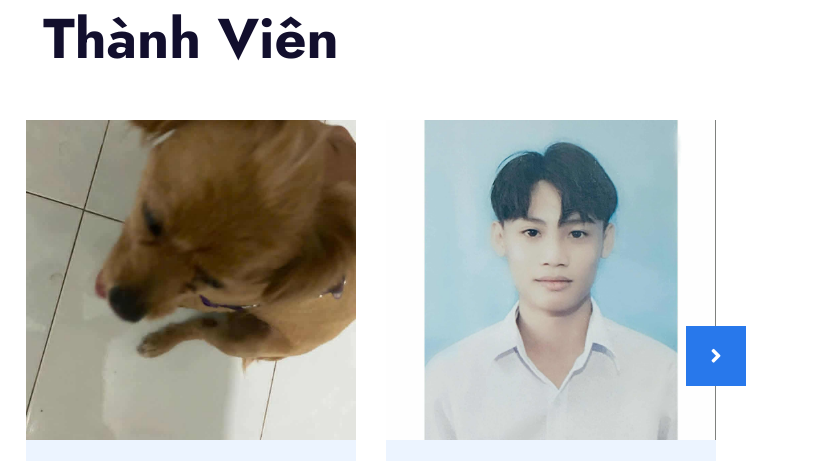
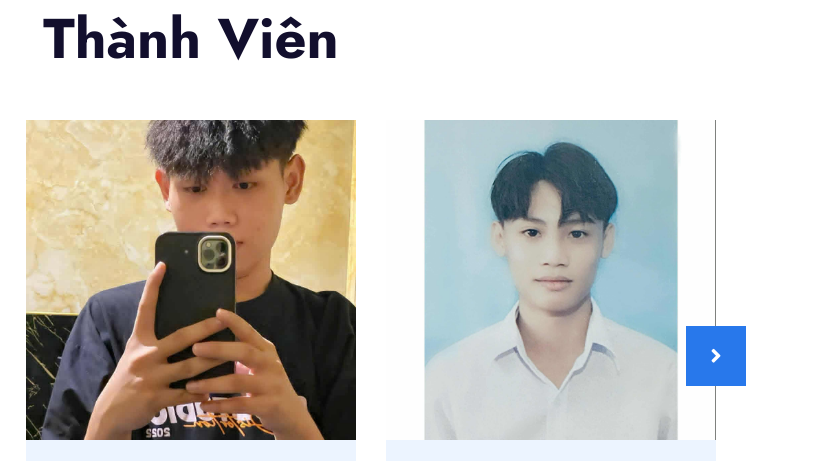
Before and after one commit to ngthudctun/nhom6tudonghoa, a plain HTML site: page index.html in a window 1280 px wide. Shown: the part 3080-3541 px from the top of the page, 449-1280 px from the left. Drawn offline with nearby package versions, Linux system fonts and the light colour scheme.

Commit message:
Update index.html

```diff
--- a/index.html
+++ b/index.html
@@ -279,7 +279,7 @@
                     </div>
                 </div>
                 <div class="team-item">
-                    <img class="img-fluid w-100" src="img/cuong.png" alt="">
+                    <img class="img-fluid w-100" src="img/cuong1.png" alt="">
                     <div class="bg-light text-center p-4">
                         <h5 class="mb-3">Võ Văn Cường</h5>
                         <p class="mb-2">Nhóm 6</p>
@@ -651,4 +651,5 @@
 </script>
 
 
+
 </html>
```
